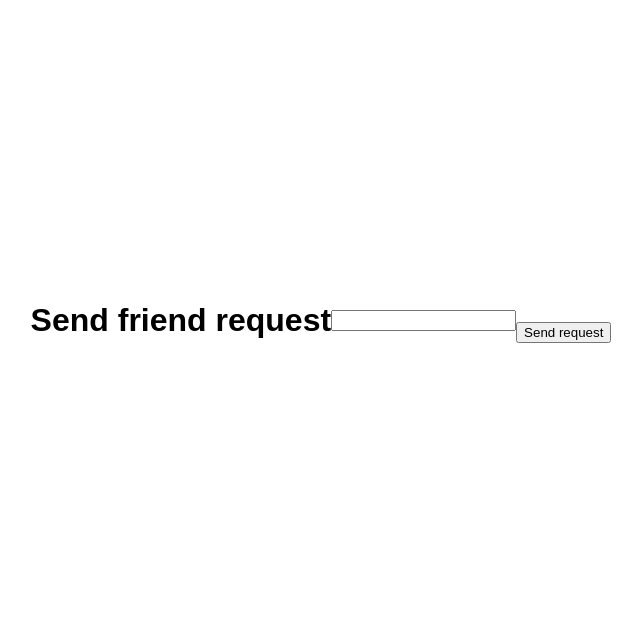
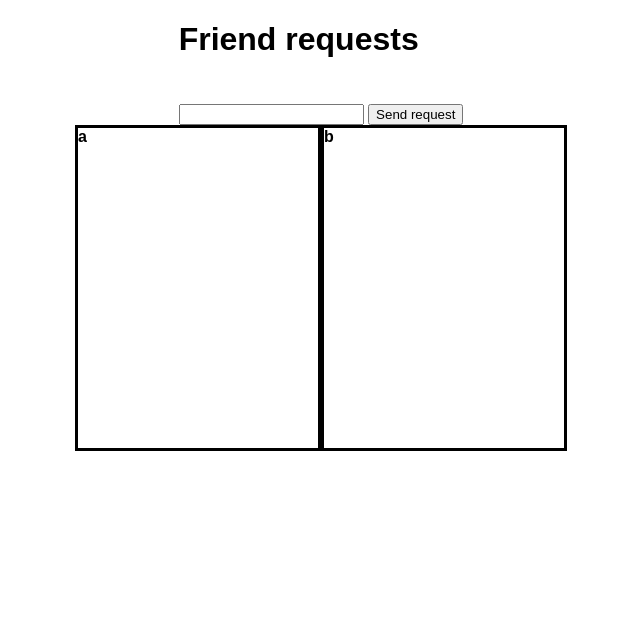
Before and after one commit to cjlangan/friend-locator, a Flask app: template templates/add_friends.html in a window 1280 px wide. Shown: the top 639 px of the page, without its empty margins (319-961 px from the left). Run offline with Flask 3, Linux system fonts and the light colour scheme; the template is opened without the code that fills it, so the values that code supplies are empty.

Commit message:
added crappy friend request skeleton

```diff
--- a/main.py
+++ b/main.py
@@ -41,11 +41,12 @@ def logout():
     resp.set_cookie('token', '0', expires = 0, secure = True)
     return resp
 
-# @app.route('/add_friends')
-# def add_friends():
-#     user = get_user_from_token(request)
-#     if user is None or not user.has_valid_token():
-#         return redirect(url_for('return_login_page'))
+@app.route('/add-friends')
+def add_friends():
+    user = get_user_from_token(request)
+    if user is None or not user.has_valid_token():
+        return redirect(url_for('return_login_page'))
+    return render_template('add_friends.html')
 
 
 @app.route('/')
--- a/templates/add_friends.html
+++ b/templates/add_friends.html
@@ -5,13 +5,22 @@
     <meta name="viewport" content="width=device-width, initial-scale=1.0">
     <title>Friend Locator HTTP test</title>
     <link rel="stylesheet" href="static/style.css">
+</head>
 
-</head>
-    <body style="height: 80vh; width: 100vw; display: flex; align-items: center">
-        <h1> Send friend request </h1>
-            <input id="username" type="text" default="username">
-            <button style="margin-top: 3vh" id="create_account_bttn" > Send request </button>
+    <div style="display: flex; justify-content: center; align-items: center">
+        <div>
+                <h1> Friend requests </h1>
+                <input id="username" type="text" default="username">
+                <button style="margin-top: 3vh" id="create_account_bttn" > Send request </button>
         </div>
-    </body>
+    </div>
+    <div style="display: flex; justify-content: center; align-items: center">
+        <div id="incoming-requests" style="border:solid; width:30vh; height: 40vh">
+            a
+        </div>
+        <div id="outgoing-requests" style="border:solid; width:30vh; height: 40vh">
+            b
+        </div>
+    </div>
     <script src="friend_adder.js"></script>
 </html>
--- a/templates/homepage.html
+++ b/templates/homepage.html
@@ -15,7 +15,7 @@
     <div class="background"></div>
 
     <div class="topnav">
-        <a href="/add_friends">Add friends</a>
+        <a href="/add-friends">Add friends</a>
         <a>Manage friends</a>
         <a href="/logout">Logout</a>
     </div>
```
